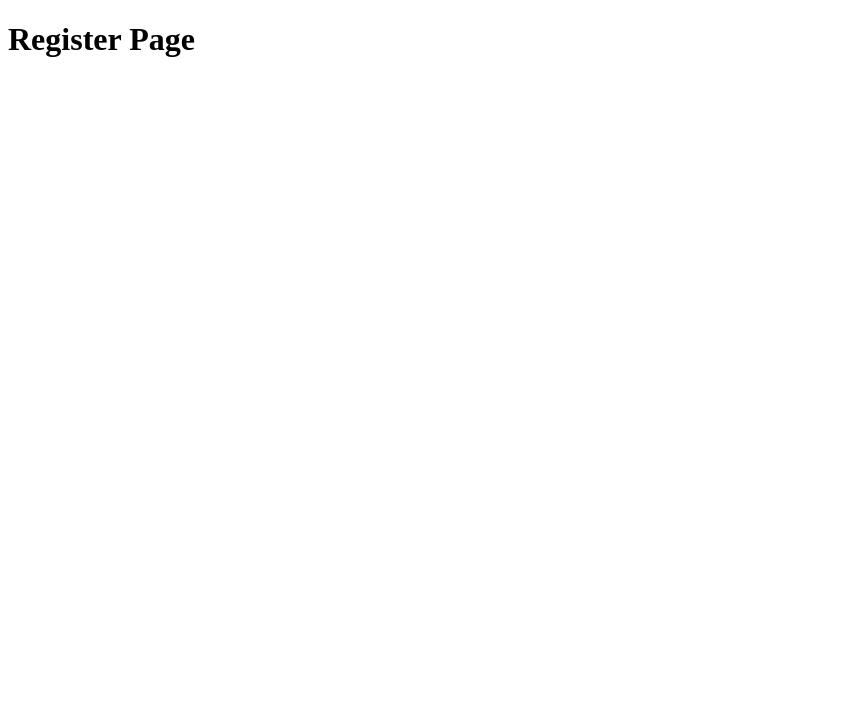
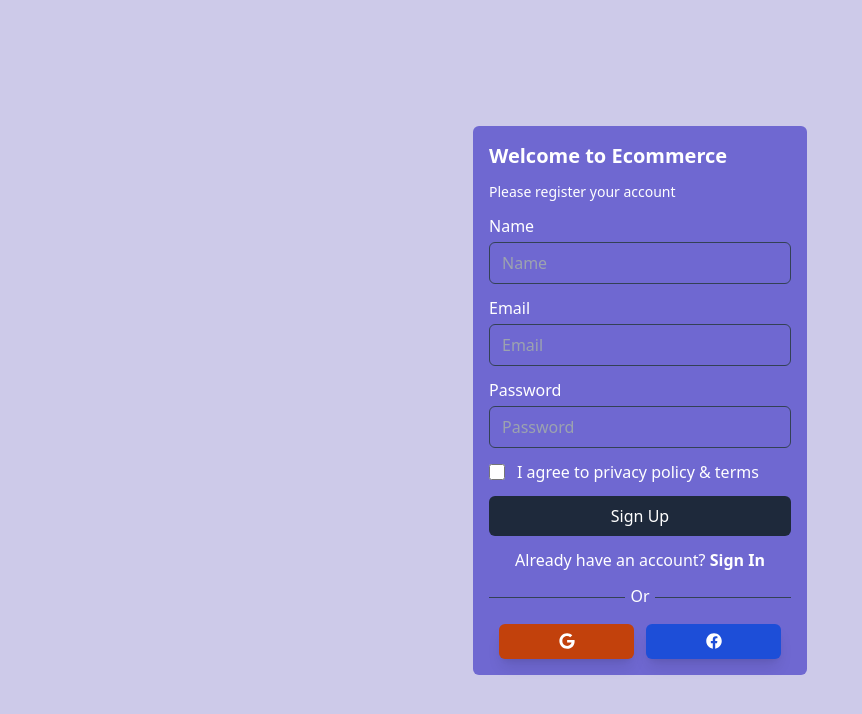
Before and after one commit to Anasta16/multi-vendor-ecommerce-site, a React (Create React App) app in the folder dashboard/: page /register in a window 1280 px wide. Shown: the top 714 px of the page, without its empty margins (0-862 px from the left). Built offline with nearby package versions, Linux system fonts and the light colour scheme.

Commit message:
completed register page

```diff
--- a/dashboard/src/index.js
+++ b/dashboard/src/index.js
@@ -1,5 +1,6 @@
 import React, {lazy} from 'react';
 import ReactDOM from 'react-dom/client';
+import './index.css';
 import reportWebVitals from './reportWebVitals';
 import { BrowserRouter } from 'react-router-dom';
 const App = lazy(() => import('./App'));
--- a/dashboard/src/views/auth/Register.jsx
+++ b/dashboard/src/views/auth/Register.jsx
@@ -1,9 +1,91 @@
 import React from "react";
+import { Link } from "react-router-dom";
+import { FaGoogle, FaFacebook } from "react-icons/fa";
 
 const Register = () => {
     return (
-        <div>
-            <h1>Register Page</h1>
+        <div className='min-w-screen min-h-screen bg-[#cdcae9] flex justify-center items-center'>
+            <div className='w-[350px] text-[#ffffff] p-2'>
+                <div className='bg-[#6f68d1] p-4 rounded-md'>
+                    <h2 className='text-xl mb-3 font-bold'>
+                        Welcome to Ecommerce
+                    </h2>
+                    <p className='text-sm mb-3 font-medium'>
+                        Please register your account
+                    </p>
+
+                    <form>
+                        <div className='flex flex-col w-full gap-1 mb-3'>
+                            <label htmlFor='name'>Name</label>
+                            <input className='px-3 py-2 outline-none border border-slate-700 bg-transparent rounded-md'
+                                type='text'
+                                name='name'
+                                placeholder='Name'
+                                id='name'
+                                required
+                            />
+                        </div>
+                        <div className='flex flex-col w-full gap-1 mb-3'>
+                            <label htmlFor='email'>Email</label>
+                            <input className='px-3 py-2 outline-none border border-slate-700 bg-transparent rounded-md'
+                                type='text'
+                                name='email'
+                                placeholder='Email'
+                                id='email'
+                                required
+                            />
+                        </div>
+                        <div className='flex flex-col w-full gap-1 mb-3'>
+                            <label htmlFor='password'>Password</label>
+                            <input className='px-3 py-2 outline-none border border-slate-700 bg-transparent rounded-md'
+                                type='password'
+                                name='password'
+                                placeholder='Password'
+                                id='password'
+                                required
+                            />
+                        </div>
+
+                        <div className='flex items-center w-full gap-3 mb-3'>
+                            <input
+                                className='w-4 h-4 text-blue-600 overflow-hidden bg-gray-200 rounded border-gray-300 focus:ring-blue-500'
+                                type='checkbox'
+                                name='checkbox'
+                                id='checkbox'
+                            />
+                            <label htmlFor="checkbox">I agree to privacy policy & terms</label>
+                        </div>
+
+                        <button className="bg-slate-800 w-full hover:shadow-blue-300/50 hover:shadow-lg text-white rounded-md px-7 py-2 mb-3">
+                            Sign Up
+                        </button>
+
+                        <div className='flex items-center mb-3 gap-3 justify-center'>
+                            <p>
+                                Already have an account? <Link className='font-bold' to="/login">Sign In</Link>
+                            </p>
+                        </div>
+
+                        <div className='w-full flex justify-center items-center mb-3'>
+                            <div className='w-[45%] bg-slate-700 h-[1px]'></div>
+                            <div className='w-[10%] flex justify-center items-center'>
+                                <span className='pb-1'>Or</span>
+                            </div>
+                            <div className='w-[45%] bg-slate-700 h-[1px]'></div>
+                        </div>
+
+                        <div className='flex justify-center items-center gap-3'>
+                            <div className='w-[135px] h-[35px] flex rounded-md bg-orange-700 shadow-lg hover:shadow-orange-700/50 justify-center cursor-pointer items-center overflow-hidden'>
+                                <span><FaGoogle /></span>
+                            </div>
+                            <div className='w-[135px] h-[35px] flex rounded-md bg-blue-700 shadow-lg hover:shadow-blue-700/50 justify-center cursor-pointer items-center overflow-hidden'>
+                                <span><FaFacebook /></span>
+                            </div>
+                        </div>
+
+                    </form>
+                </div>
+            </div>
         </div>
     );
 };
```
